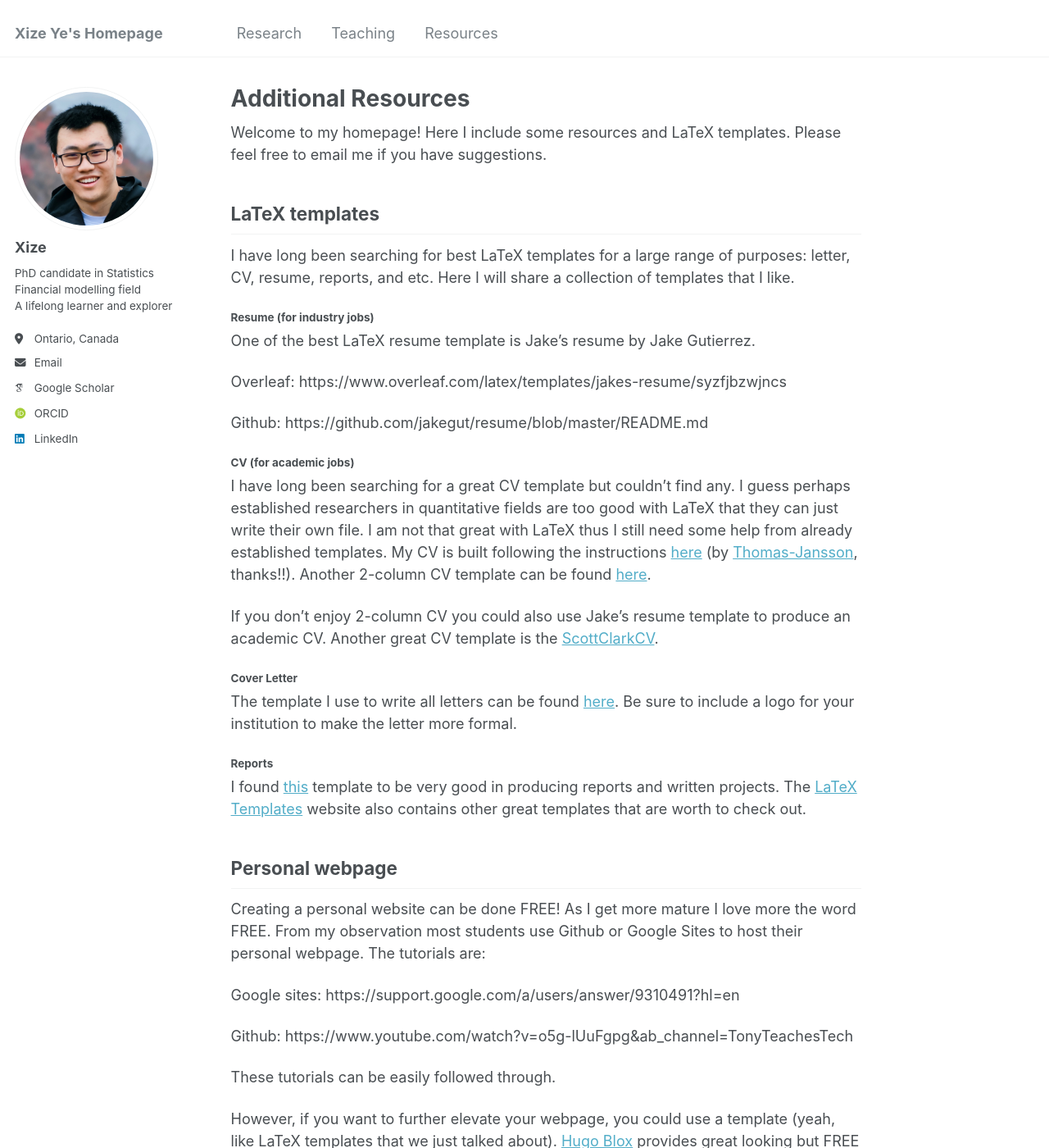
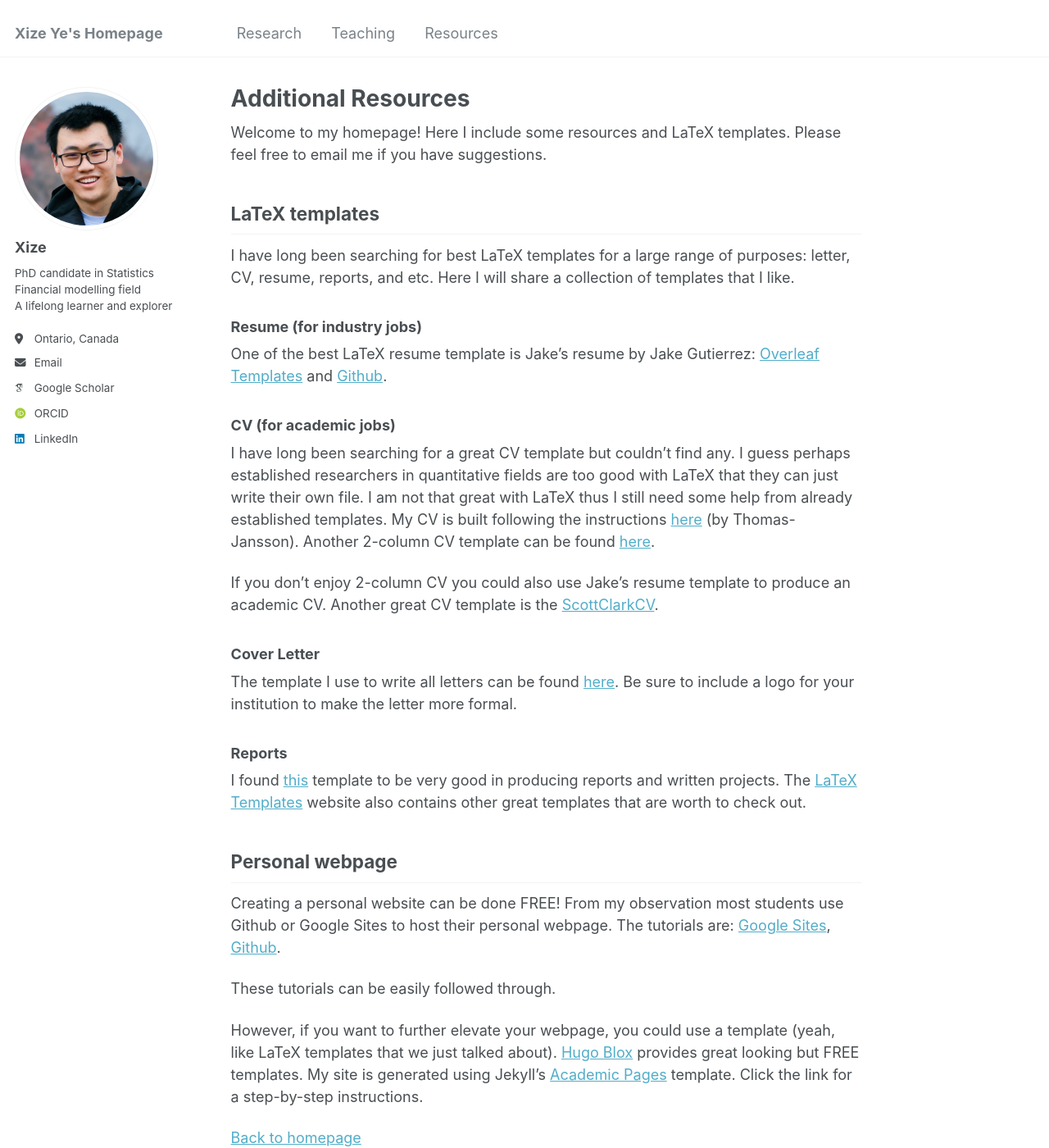
Before and after one commit to XIZEYE/xizeye.github.io, a Jekyll site: the page built from _pages/resources.md, in a window 1280 px wide and 1400 px high. Shown: the whole window at 82% size. Built offline with Jekyll 4.4.1, drawn with Linux system fonts in a browser that asks for light colours; some web fonts are replaced.

Commit message:
Update resources.md

```diff
--- a/_pages/resources.md
+++ b/_pages/resources.md
@@ -12,31 +12,23 @@ Welcome to my homepage! Here I include some resources and LaTeX templates. Pleas
 
 I have long been searching for best LaTeX templates for a large range of purposes: letter, CV, resume, reports, and etc. Here I will share a collection of templates that I like.
 
-#### Resume (for industry jobs)
-One of the best LaTeX resume template is Jake's resume by Jake Gutierrez.
+### Resume (for industry jobs)
+One of the best LaTeX resume template is Jake's resume by Jake Gutierrez: [Overleaf Templates](https://www.overleaf.com/latex/templates/jakes-resume/syzfjbzwjncs) and [Github](https://github.com/jakegut/resume/blob/master/README.md).
 
-Overleaf: https://www.overleaf.com/latex/templates/jakes-resume/syzfjbzwjncs
-
-Github: https://github.com/jakegut/resume/blob/master/README.md
-
-#### CV (for academic jobs)
-I have long been searching for a great CV template but couldn't find any. I guess perhaps established researchers in quantitative fields are too good with LaTeX that they can just write their own file. I am not that great with LaTeX thus I still need some help from already established templates. My CV is built following the instructions [here](https://www.tjansson.dk/2009/03/writing-a-cv-in-latex/) (by [Thomas-Jansson](https://www.tjansson.dk/filer/Thomas-Jansson-cv.pdf), thanks!!). Another 2-column CV template can be found [here](https://www.latextemplates.com/template/medium-length-graduate-cv).
+### CV (for academic jobs)
+I have long been searching for a great CV template but couldn't find any. I guess perhaps established researchers in quantitative fields are too good with LaTeX that they can just write their own file. I am not that great with LaTeX thus I still need some help from already established templates. My CV is built following the instructions [here](https://www.tjansson.dk/2009/03/writing-a-cv-in-latex/) (by Thomas-Jansson). Another 2-column CV template can be found [here](https://www.latextemplates.com/template/medium-length-graduate-cv).
 
 If you don't enjoy 2-column CV you could also use Jake's resume template to produce an academic CV. Another great CV template is the [ScottClarkCV](https://github.com/sc932/resume/blob/master/ScottClarkCV.pdf).
 
-#### Cover Letter
+### Cover Letter
 The template I use to write all letters can be found [here](https://www.overleaf.com/latex/templates/imperial-college-london-cover-letter-template/kdtqbsyyhnmb). Be sure to include a logo for your institution to make the letter more formal.
 
-#### Reports
+### Reports
 I found [this](https://www.latextemplates.com/template/sullivan-business-report) template to be very good in producing reports and written projects. The [LaTeX Templates](https://www.latextemplates.com/) website also contains other great templates that are worth to check out.
 
 ## Personal webpage
 
-Creating a personal website can be done FREE! As I get more mature I love more the word FREE. From my observation most students use Github or Google Sites to host their personal webpage. The tutorials are:
-
-Google sites: https://support.google.com/a/users/answer/9310491?hl=en
-
-Github: https://www.youtube.com/watch?v=o5g-lUuFgpg&ab_channel=TonyTeachesTech
+Creating a personal website can be done FREE! From my observation most students use Github or Google Sites to host their personal webpage. The tutorials are: [Google Sites](https://support.google.com/a/users/answer/9310491?hl=en), [Github](https://www.youtube.com/watch?v=o5g-lUuFgpg&ab_channel=TonyTeachesTech).
 
 These tutorials can be easily followed through.
 
```
